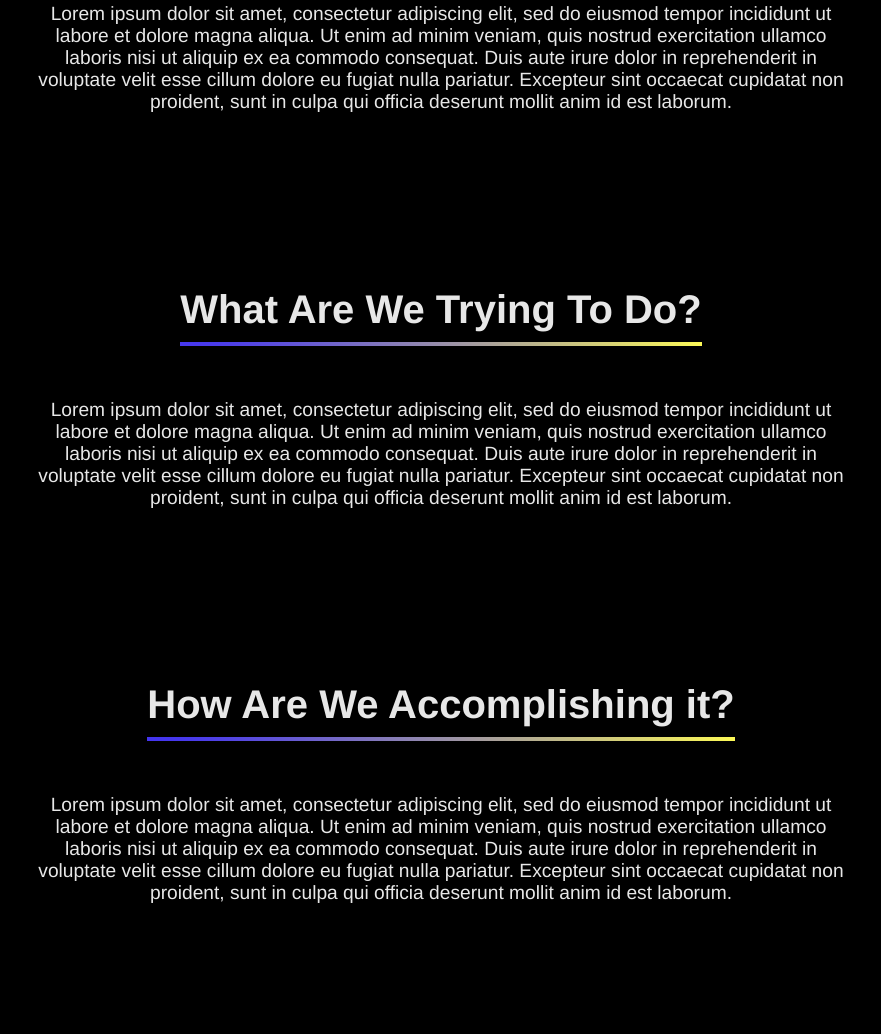
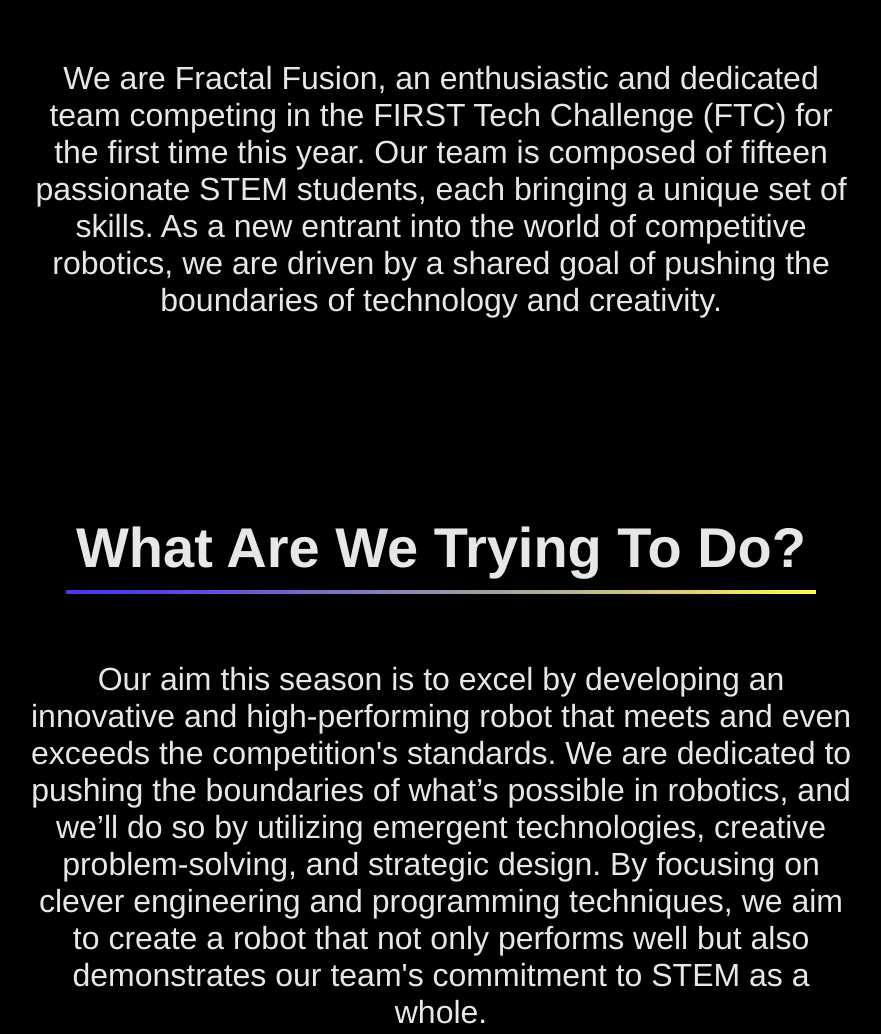
Before and after one commit to fractal-fusion/fractal-fusion.github.io, a plain HTML site: page index.html in a window 1280 px wide. Shown: the part 760-1794 px from the top of the page, without its empty margins (199-1080 px from the left). Drawn offline with Linux system fonts and the light colour scheme.

Commit message:
increased font size and added content

```diff
--- a/index.css
+++ b/index.css
@@ -30,10 +30,11 @@
   }
 
   .header {
-    font-size: 2.5em;
+    font-size: 3.5em;
     font-family: Helvetica;
-    padding-bottom: 10px;
-    border-bottom: solid 4px transparent;
+    text-align: center;
+    padding: 10px;
+    border-bottom: dotted 4px transparent;
     background-image: linear-gradient(rgb(0, 0, 0), rgb(0, 0, 0)), radial-gradient(circle at top left, #3020ff,#fcf957);
     background-origin: border-box;
     background-clip: padding-box, border-box;
@@ -41,7 +42,7 @@
 
   .paragraph {
     margin: 0 5% 50px 5%;
-    font-size: 1.2em;
+    font-size: 2em;
     text-align: center;
   }
 
--- a/index.html
+++ b/index.html
@@ -20,14 +20,14 @@
    <section>
      <div class="center-ver section-wrapper">
        <h2 class="header">Who Are We?</h2>
-       <p class="paragraph">Lorem ipsum dolor sit amet, consectetur adipiscing elit, sed do eiusmod tempor incididunt ut labore et dolore magna aliqua. Ut enim ad minim veniam, quis nostrud exercitation ullamco laboris nisi ut aliquip ex ea commodo consequat. Duis aute irure dolor in reprehenderit in voluptate velit esse cillum dolore eu fugiat nulla pariatur. Excepteur sint occaecat cupidatat non proident, sunt in culpa qui officia deserunt mollit anim id est laborum.</p>
+       <p class="paragraph">We are Fractal Fusion, an enthusiastic and dedicated team competing in the FIRST Tech Challenge (FTC) for the first time this year. Our team is composed of fifteen passionate STEM students, each bringing a unique set of skills. As a new entrant into the world of competitive robotics, we are driven by a shared goal of pushing the boundaries of technology and creativity.</p>
      </div>
    </section>
 
    <section>
      <div class="center-ver section-wrapper">
        <h2 class="header">What Are We Trying To Do?</h2>
-       <p class="paragraph">Lorem ipsum dolor sit amet, consectetur adipiscing elit, sed do eiusmod tempor incididunt ut labore et dolore magna aliqua. Ut enim ad minim veniam, quis nostrud exercitation ullamco laboris nisi ut aliquip ex ea commodo consequat. Duis aute irure dolor in reprehenderit in voluptate velit esse cillum dolore eu fugiat nulla pariatur. Excepteur sint occaecat cupidatat non proident, sunt in culpa qui officia deserunt mollit anim id est laborum.</p>
+       <p class="paragraph">Our aim this season is to excel by developing an innovative and high-performing robot that meets and even exceeds the competition's standards. We are dedicated to pushing the boundaries of what’s possible in robotics, and we’ll do so by utilizing emergent technologies, creative problem-solving, and strategic design. By focusing on clever engineering and programming techniques, we aim to create a robot that not only performs well but also demonstrates our team's commitment to STEM as a whole.</p>
      </div>
    </section>
 
@@ -35,7 +35,8 @@
    <section>
       <div class="center-ver section-wrapper">
        <h2 class="header">How Are We Accomplishing it?</h2>
-       <p class="paragraph">Lorem ipsum dolor sit amet, consectetur adipiscing elit, sed do eiusmod tempor incididunt ut labore et dolore magna aliqua. Ut enim ad minim veniam, quis nostrud exercitation ullamco laboris nisi ut aliquip ex ea commodo consequat. Duis aute irure dolor in reprehenderit in voluptate velit esse cillum dolore eu fugiat nulla pariatur. Excepteur sint occaecat cupidatat non proident, sunt in culpa qui officia deserunt mollit anim id est laborum.</p>
+       <p class="paragraph">To accomplish our goals, we first need funding and sponsors for the purchase of essential parts and materials. Once we secure financial backing, we will focus on assembling a robot, and gain valuable experience and feedback during scrimmages. Our team will also engage in continuous learning, attending weekly workshops and collaborating with mentors. However, none of this would be possible without backing, which is why you should…
+      </p>
       </div>
    </section>
 
```
